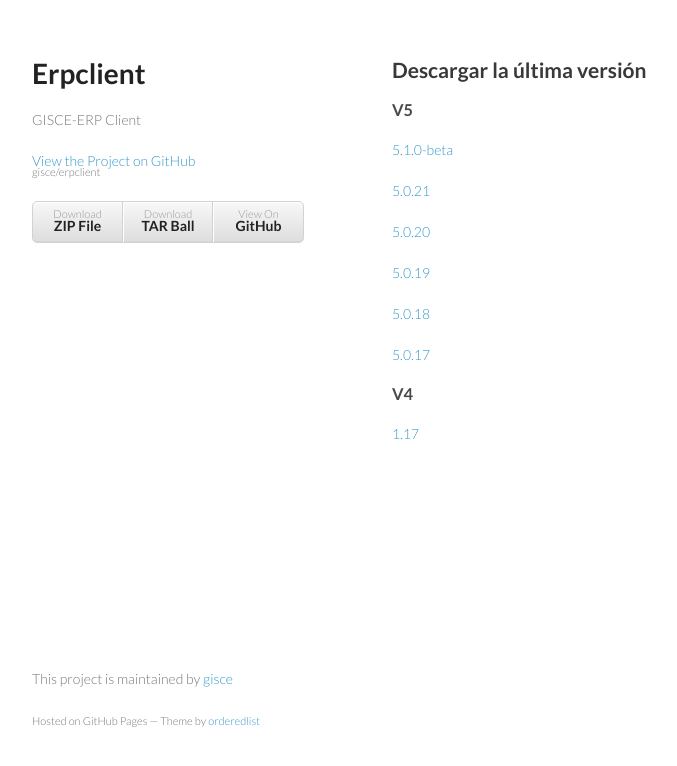
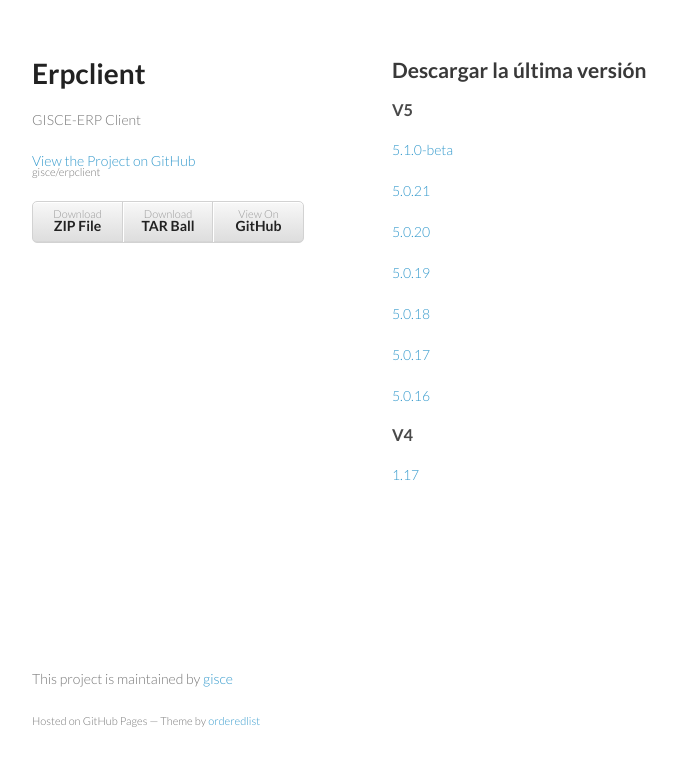
Before and after one commit to gisce/erpclient, a plain HTML site: page index.html in a window 1280 px wide. Shown: the whole page, without its empty margins (178-855 px from the left). Drawn offline with Linux system fonts and the light colour scheme.

Commit message:
Add official 5.0.16

```diff
--- a/index.html
+++ b/index.html
@@ -38,6 +38,7 @@
 <p><a href="https://github.com/downloads/gisce/erpclient/openerp-client-setup-5.0.19-gisce.exe">5.0.19</a></p>
 <p><a href="https://github.com/downloads/gisce/erpclient/openerp-client-setup-5.0.18-gisce.exe">5.0.18</a></p>
 <p><a href="https://github.com/downloads/gisce/erpclient/openerp-client-setup-5.0.17-gisce.exe">5.0.17</a></p>
+<p><a href="http://www.gisce.net/eines/openerp-client-setup-5.0.16.exe">5.0.16</a></p>
 
 <h3>V4</h3>
 
```
